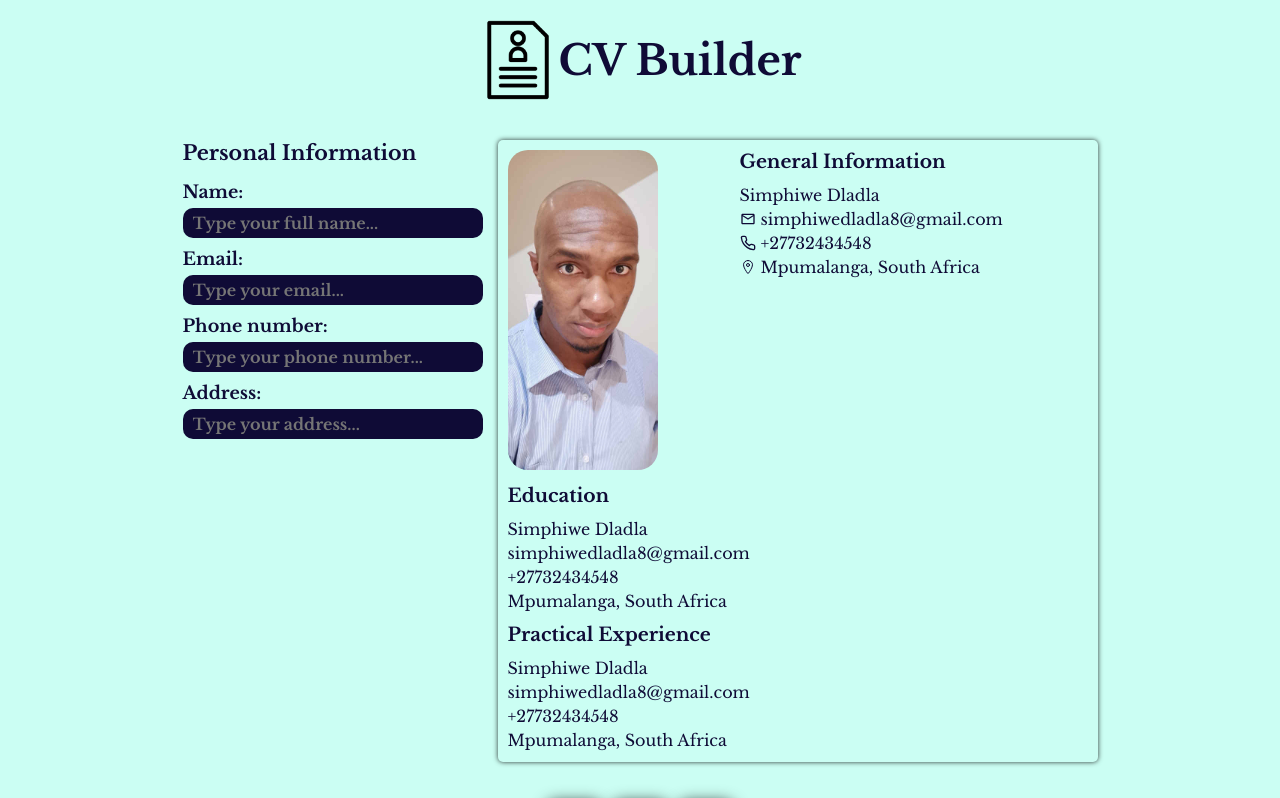
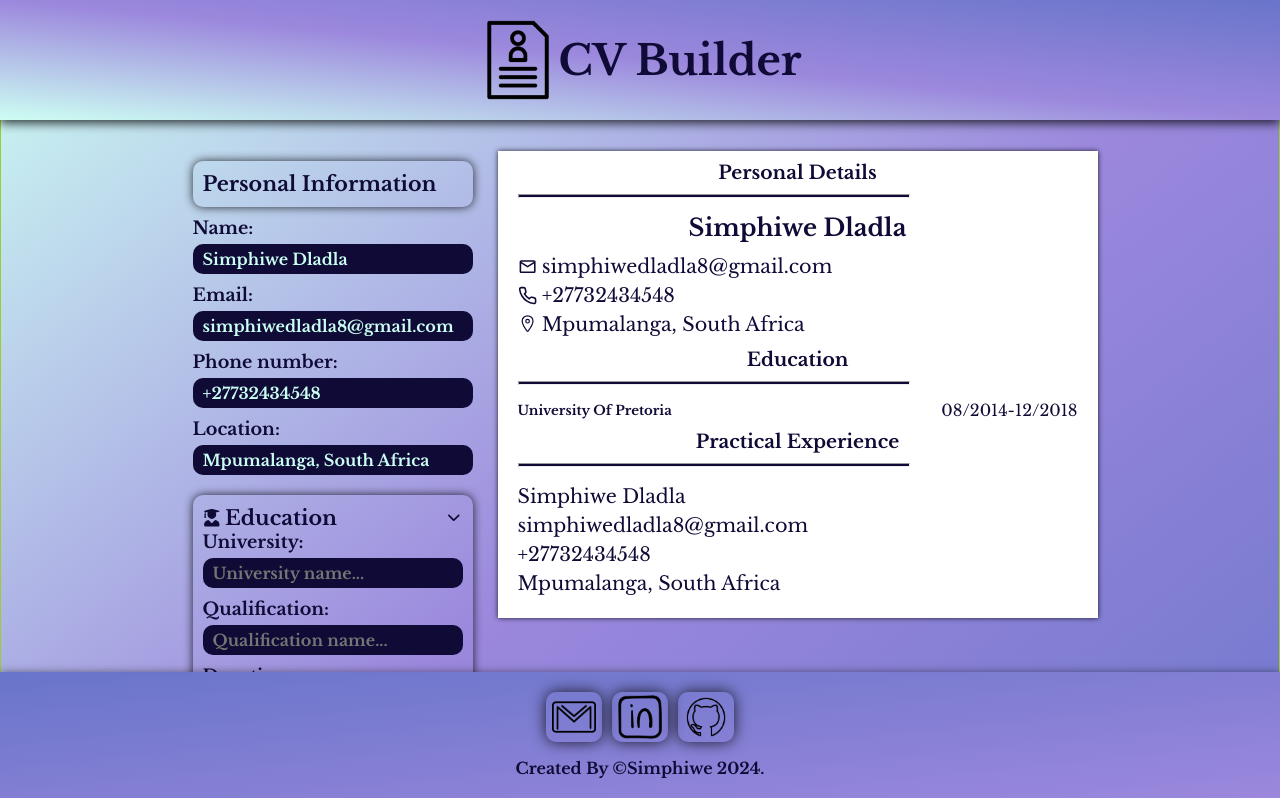
Before and after one commit to DeeBest/mrovaBizAdmin, a React (Vite) app: page / in a window 1280 px wide. Shown: the top 798 px of the page. Built offline with nearby package versions, Linux system fonts and the light colour scheme.

Commit message:
updated the qualification form

```diff
--- a/src/components/CvDisplay.jsx
+++ b/src/components/CvDisplay.jsx
@@ -6,13 +6,10 @@ import { IoLocationOutline } from 'react-icons/io5';
 const CvDisplay = (props) => {
   return (
     <div className="cv-display">
-      <section className="general-information">
-        <div className="img-container">
-          <img src="./src/assets/images/profile-pic1.jpg" alt="cv image" />
-        </div>
-        <div className="personal-details">
-          <h3>General Information</h3>
-          <p>{props.personalDetails.name}</p>
+      <section className="personal-details">
+        <h3>Personal Details</h3>
+        <hr />
+        <h2>{props.personalDetails.name}</h2>
         <div>
           <MdOutlineEmail className="personal-details-icons" />
           <p>{props.personalDetails.email}</p>
@@ -25,17 +22,18 @@ const CvDisplay = (props) => {
           <IoLocationOutline className="personal-details-icons" />
           <p>{props.personalDetails.location}</p>
         </div>
-        </div>
       </section>
       <section className="educational-experience">
         <h3>Education</h3>
-        <p>Simphiwe Dladla</p>
-        <p>simphiwedladla8@gmail.com</p>
-        <p>+27732434548</p>
-        <p>Mpumalanga, South Africa</p>
+        <hr />
+        <div className="qualification-details">
+          <h5 className="university-name">University Of Pretoria</h5>
+          <span>08/2014-12/2018</span>
+        </div>
       </section>
       <section className="practical-experience">
         <h3>Practical Experience</h3>
+        <hr />
         <p>Simphiwe Dladla</p>
         <p>simphiwedladla8@gmail.com</p>
         <p>+27732434548</p>
--- a/src/components/CvForm.jsx
+++ b/src/components/CvForm.jsx
@@ -1,14 +1,19 @@
 /* eslint-disable react/prop-types */
+import { IoIosArrowDown } from 'react-icons/io';
+import { FaUserGraduate } from 'react-icons/fa';
+import { FaBriefcase } from 'react-icons/fa6';
+
 const CvForm = (props) => {
   return (
-    <>
-      <form className="cv-form" onSubmit={(e) => e.preventDefault()}>
-        <h3>Personal Information</h3>
+    <div className="cv-form">
+      <h3 className="add-experience">Personal Information</h3>
+      <form onSubmit={(e) => e.preventDefault()}>
         <label htmlFor="name">Name:</label>
         <input
           type="text"
           name="name"
           id="name"
+          value={props.personalDetails.name}
           placeholder="Type your full name..."
           onChange={(e) =>
             props.setPersonalDetails({
@@ -22,6 +27,7 @@ const CvForm = (props) => {
           type="email"
           name="email"
           id="email"
+          value={props.personalDetails.email}
           placeholder="Type your email..."
           onChange={(e) =>
             props.setPersonalDetails({
@@ -35,6 +41,7 @@ const CvForm = (props) => {
           type="tel"
           name="phone-number"
           id="phone-number"
+          value={props.personalDetails.phoneNumber}
           placeholder="Type your phone number..."
           onChange={(e) =>
             props.setPersonalDetails({
@@ -43,11 +50,12 @@ const CvForm = (props) => {
             })
           }
         />
-        <label htmlFor="address">Address:</label>
+        <label htmlFor="address">Location:</label>
         <input
           type="text"
           name="address"
           id="address"
+          value={props.personalDetails.location}
           placeholder="Type your address..."
           onChange={(e) =>
             props.setPersonalDetails({
@@ -57,7 +65,42 @@ const CvForm = (props) => {
           }
         />
       </form>
-    </>
+      <div className="add-experience">
+        <div className="add-experience-header">
+          <FaUserGraduate />
+          <h3>Education</h3>
+          <IoIosArrowDown />
+        </div>
+        <div className="add-experience-body">
+          <form onSubmit={(e) => e.preventDefault()}>
+            <label htmlFor="universityName">University:</label>
+            <input
+              type="text"
+              name="universityName"
+              id="universityName"
+              placeholder="University name..."
+            />
+            <label htmlFor="qualification">Qualification:</label>
+            <input
+              type="text"
+              name="qualification"
+              id="qualification"
+              placeholder="Qualification name..."
+            />
+            <label htmlFor="duration">Duration:</label>
+            <input type="text" name="duration" id="duration" />
+            <button className="save-education-btn">Save</button>
+          </form>
+        </div>
+      </div>
+      <div className="add-experience">
+        <div className="add-experience-header">
+          <FaBriefcase />
+          <h3>Practical Experience</h3>
+          <IoIosArrowDown />
+        </div>
+      </div>
+    </div>
   );
 };
 
--- a/src/index.css
+++ b/src/index.css
@@ -9,7 +9,7 @@
 body {
   min-width: 100vw;
   min-height: 100vh;
-  background-color: #cbfef3;
+  background: linear-gradient(to bottom right, #cdfef3, #9c88dd, #6875ca);
   color: #0f0b36;
 }
 #root {
@@ -17,6 +17,7 @@ body {
   min-height: 100vh;
   display: flex;
   flex-direction: column;
+  position: relative;
 }
 header,
 main,
@@ -29,6 +30,11 @@ header {
   align-items: center;
   justify-content: center;
   text-align: center;
+  position: fixed;
+  top: 0px;
+  z-index: 99999;
+  box-shadow: 0px 3px 10px rgba(0, 0, 0, 0.8);
+  background: linear-gradient(to top right, #cdfef3, #9c88dd, #6875ca);
 }
 #logo-container {
   display: flex;
@@ -44,6 +50,12 @@ main {
   flex: 1;
   gap: 15px;
   justify-content: center;
+  align-items: flex-start;
+  height: 100vh;
+  border: 1px solid yellowgreen;
+  z-index: 2;
+  padding-top: 150px;
+  padding-bottom: 150px;
 }
 p {
   line-height: 1.5;
@@ -55,9 +67,34 @@ p {
   width: 40%;
   font-size: 1.1rem;
   font-weight: 540;
+  gap: 10px;
+  overflow-y: auto;
+  padding: 10px;
 }
-.cv-form h3 {
-  margin-bottom: 15px;
+label,
+input {
+  display: block;
+}
+.add-experience {
+  box-shadow: 0px 0px 10px rgba(0, 0, 0, 0.8);
+  padding: 10px;
+  border-radius: 10px;
+  text-wrap: nowrap;
+}
+.add-experience-body {
+  display: flex;
+  flex-direction: column;
+}
+.add-experience-header {
+  display: flex;
+  align-items: center;
+}
+.add-experience div h3 {
+  margin-right: auto;
+  margin-left: 5px;
+}
+.add-experience-body form {
+  min-width: 100%;
 }
 .cv-form input {
   margin: 5px 0px 10px 0px;
@@ -73,36 +110,72 @@ p {
 .cv-form input:focus {
   outline: 3px solid #bf5b27;
 }
+.save-education-btn {
+  width: 40%;
+  padding: 5px 10px;
+  background-color: #71d149;
+  border: none;
+  outline: none;
+  border-radius: 10px;
+  font-size: 1.3rem;
+  font-weight: 550;
+  color: #cbfef3;
+  cursor: pointer;
+  box-shadow: 0px 0px 10px rgba(0, 0, 0, 0.6);
+  transition: transform 500ms ease-in-out, opacity 500ms ease-in-out,
+    box-shadow 500ms ease-in-out;
+}
+.save-education-btn:hover {
+  transform: scale(0.99);
+  opacity: 0.8;
+  box-shadow: none;
+}
 .cv-display {
+  display: flex;
+  flex-direction: column;
   width: 60%;
   max-width: 600px;
   box-shadow: 0px 0px 5px rgba(0, 0, 0, 0.8);
-  border-radius: 5px;
-  padding: 0px 10px 10px 10px;
+  padding: 0px 20px 20px 20px;
+  background-color: white;
 }
-.general-information {
-  display: flex;
-  justify-content: space-between;
+.cv-display section {
+  min-width: 100%;
 }
-.cv-display h3 {
-  margin: 10px 0px;
+.cv-display section h3,
+h2 {
+  margin-bottom: 10px;
+  text-align: center;
+}
+.cv-display section h3 {
+  margin-top: 10px;
+}
+.cv-display section p,
+.personal-details-icons {
+  font-size: 1.2rem;
+}
+.educational-experience h3 {
+  align-self: center;
 }
 .personal-details {
-  width: 60%;
+  display: flex;
+  flex-direction: column;
 }
 .personal-details div {
   display: flex;
   align-items: center;
   gap: 5px;
 }
-.img-container {
-  max-width: 150px;
-  width: 40%;
-  margin-top: 10px;
+hr {
+  width: 70%;
+  height: 4px;
+  background-color: #0f0b36;
+  margin-bottom: 15px;
 }
-.img-container img {
-  width: 100%;
-  border-radius: 20px;
+.qualification-details {
+  display: flex;
+  align-items: center;
+  justify-content: space-between;
 }
 footer {
   font-size: 1rem;
@@ -112,6 +185,11 @@ footer {
   justify-content: center;
   align-items: center;
   gap: 10px;
+  position: fixed;
+  bottom: 0px;
+  z-index: 999999;
+  box-shadow: 0px 3px 10px rgba(0, 0, 0, 0.8);
+  background: linear-gradient(to top left, #9c88dd, #6875ca);
 }
 footer .contact-icons {
   display: flex;
@@ -149,18 +227,12 @@ footer .contact-icons {
   }
 }
 @media screen and (max-width: 460px) {
-  .general-information {
-    flex-direction: column;
-  }
   .cv-display section {
     min-width: 100%;
   }
+}
+@media screen and (max-width: 320px) {
   .personal-details-icons {
     display: none;
   }
 }
-@media screen and (max-width: 500px) {
-  .personal-details-icons {
-    display: none;
-  }
-}
```
Also changed, not shown: src/assets/images/profile-pic1.jpg (deleted). Lines whose indentation alone changed are shown as unchanged.
